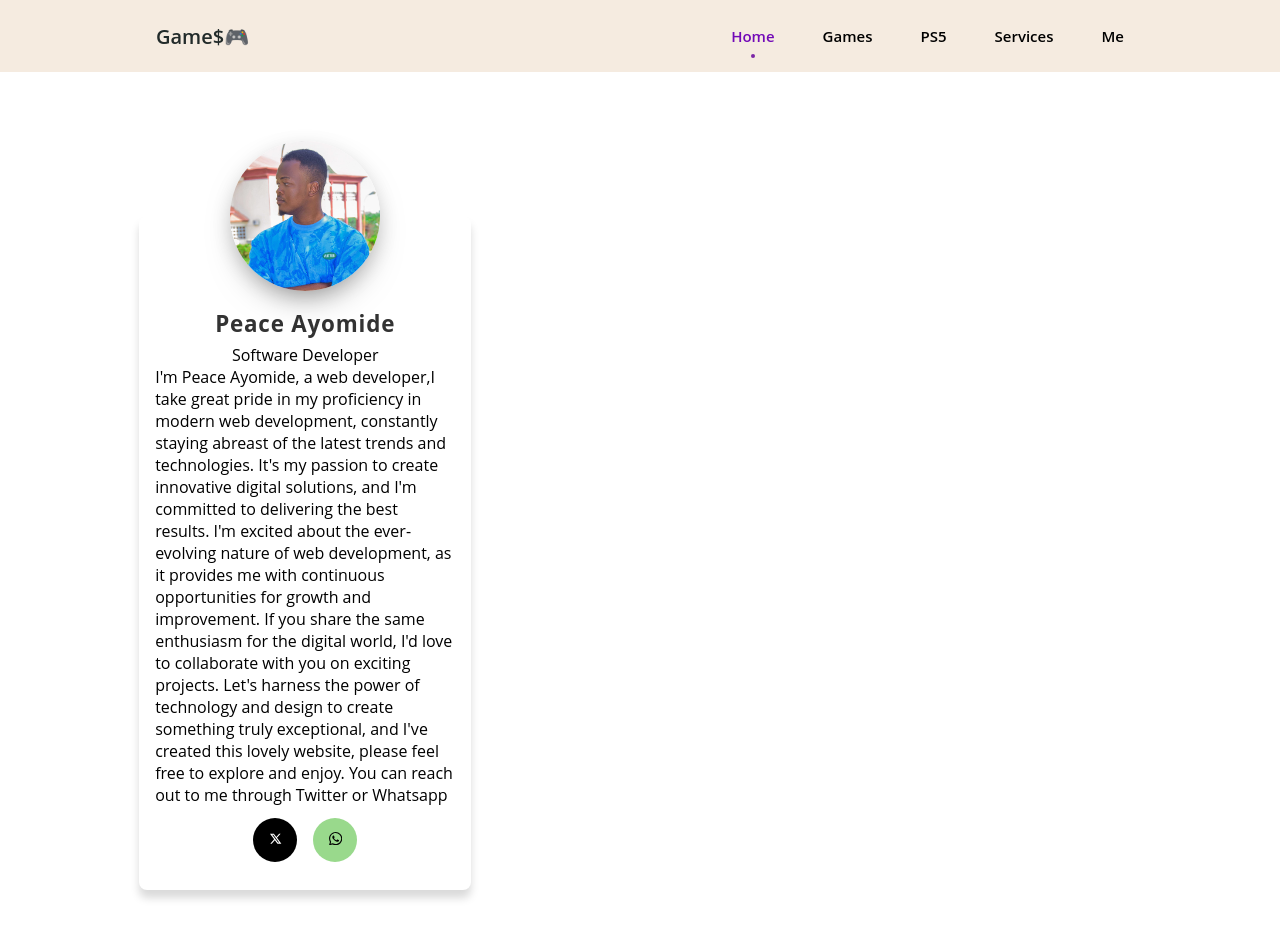
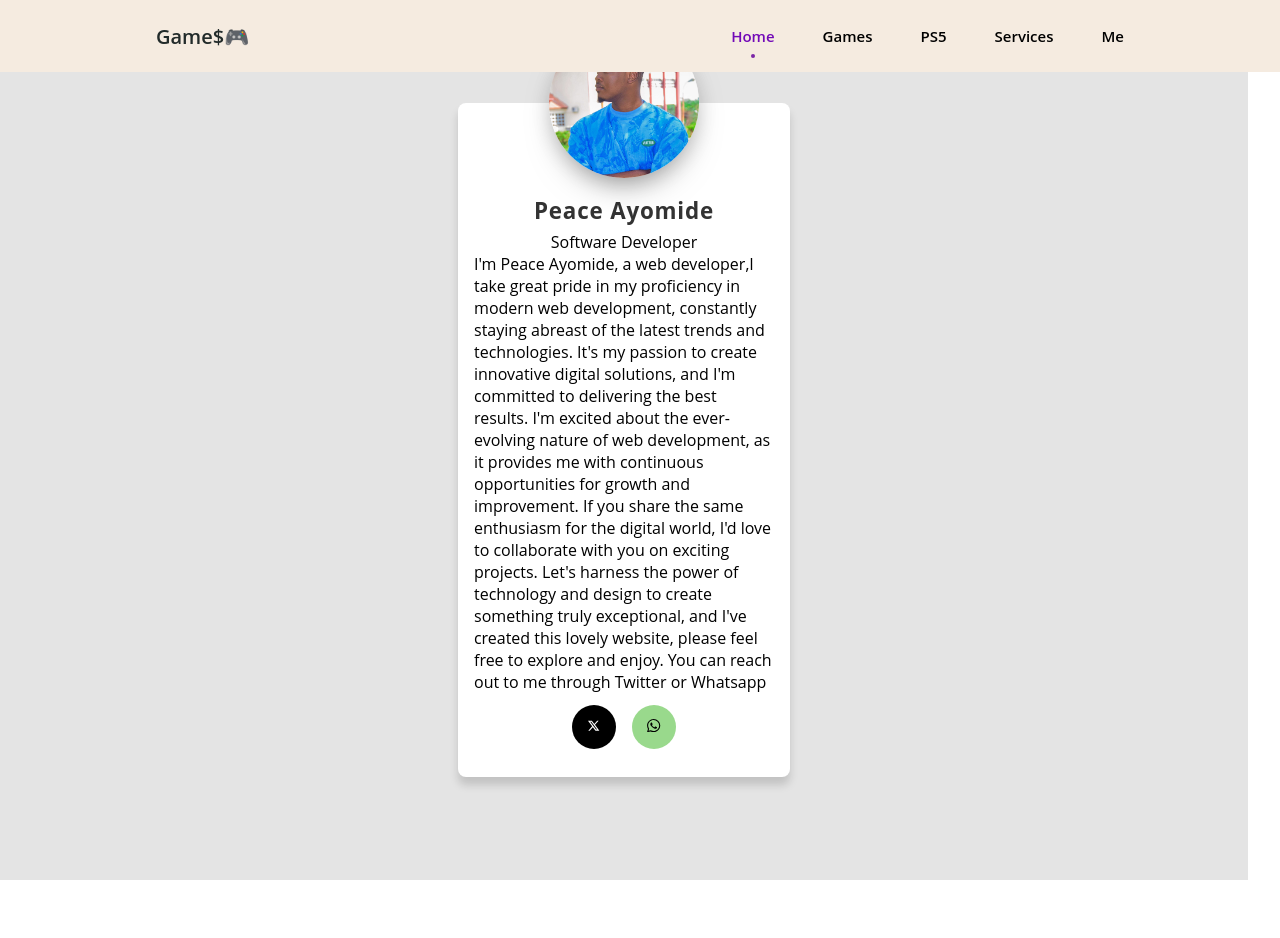
Before and after one commit to PeaceAyomide/gamebeast, a React (Vite) app: page /myself in a window 1280 px wide. Shown: the top 938 px of the page. After the commit the page ends 880 px from the top, so only its background shows below. Built offline with nearby package versions, Linux system fonts and the light colour scheme; no server answers; sample sign-in values are in the browser's storage.

Commit message:
Update myself.css

```diff
--- a/src/Pages/Myself/myself.css
+++ b/src/Pages/Myself/myself.css
@@ -1,7 +1,15 @@
 
 
 .bodys {
-
+    min-height: 100vh;
+    width: 95%;
+    background-color: #e4e4e4;
+    display: flex;
+    /* Responsive behaviour */
+       flex-wrap: wrap;
+    justify-content: center;
+    align-items: center;
+    padding: 40px 16px;
 }
 
 .card {
```
